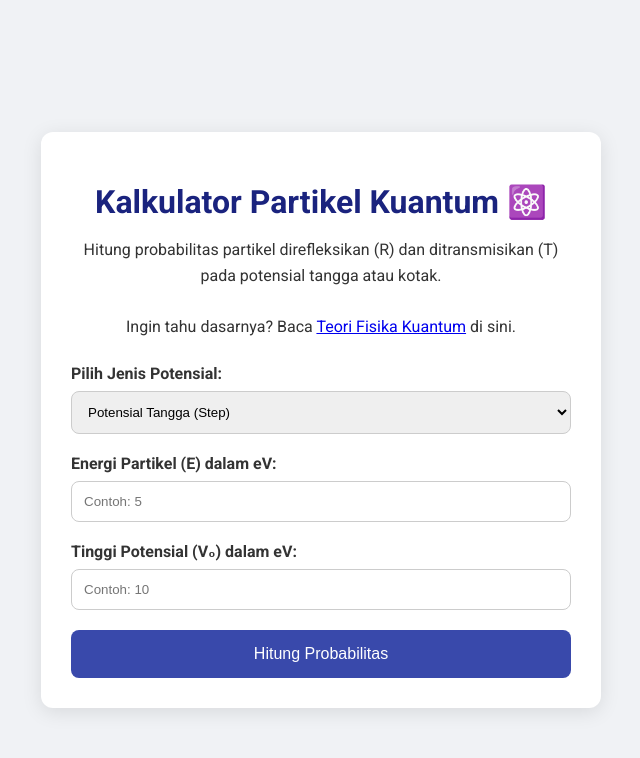
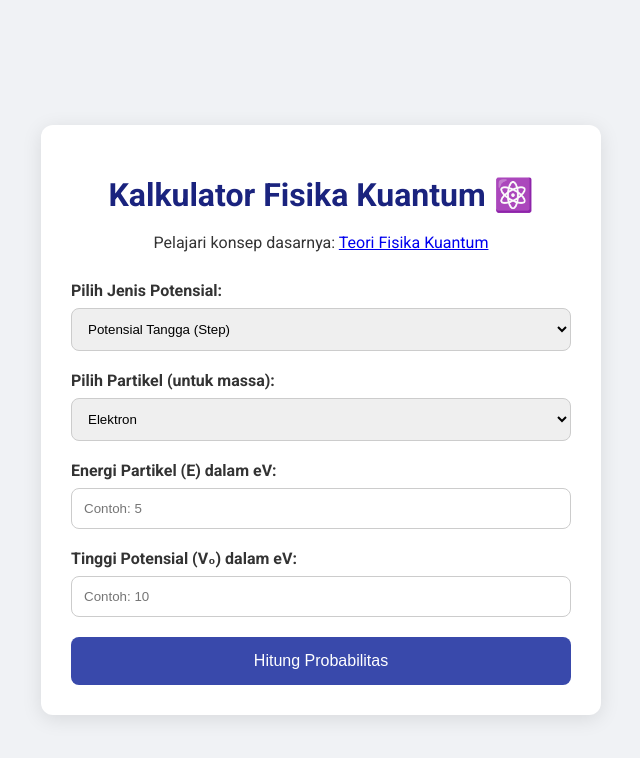
Before and after one commit to Banar-boop/Kalkulator-Kuantum, a plain HTML site: page index.html in a window 1280 px wide. Shown: the whole page, without its empty margins (319-959 px from the left). Drawn offline with Linux system fonts and the light colour scheme.

Commit message:
Update HTML structure and labels for clarity

```diff
--- a/index.html
+++ b/index.html
@@ -8,9 +8,10 @@
 </head>
 <body>
     <div class="container">
-        <h1>Kalkulator Partikel Kuantum ⚛️</h1>
-        <p>Hitung probabilitas partikel direfleksikan (R) dan ditransmisikan (T) pada potensial tangga atau kotak.</p>
-        <p class="teori-link">Ingin tahu dasarnya? Baca <a href="teori.html">Teori Fisika Kuantum</a> di sini.</p>
+        <h1>Kalkulator Fisika Kuantum ⚛️</h1>
+
+        <p class="teori-link">Pelajari konsep dasarnya: <a href="teori.html">Teori Fisika Kuantum</a></p>
+
         <form id="calculatorForm">
             <div class="form-group">
                 <label for="potentialType">Pilih Jenis Potensial:</label>
@@ -21,18 +22,28 @@
             </div>
 
             <div class="form-group">
+                <label for="particleMass">Pilih Partikel (untuk massa):</label>
+                <select id="particleMass">
+                    <option value="electron">Elektron</option>
+                    <option value="proton">Proton</option>
+                </select>
+            </div>
+
+            <div class="input-container">
+                <div class="form-group input-E">
                     <label for="energy">Energi Partikel (E) dalam eV:</label>
                     <input type="number" id="energy" step="any" required placeholder="Contoh: 5">
                 </div>
 
-            <div class="form-group">
+                <div class="form-group input-V0">
                     <label for="potentialHeight">Tinggi Potensial (V₀) dalam eV:</label>
                     <input type="number" id="potentialHeight" step="any" required placeholder="Contoh: 10">
                 </div>
 
-            <div class="form-group hidden" id="widthInputContainer">
-                <label for="barrierWidth">Lebar Kotak (L) dalam Å (Angstrom):</label>
+                <div class="form-group hidden input-L" id="widthInputContainer">
+                    <label for="barrierWidth">Lebar Potensial (L) dalam Å (Angstrom):</label>
                     <input type="number" id="barrierWidth" step="any" placeholder="Contoh: 1">
+                </div>
             </div>
 
             <button type="submit">Hitung Probabilitas</button>
@@ -40,13 +51,14 @@
 
         <div id="results" class="hidden">
             <h2>Hasil Perhitungan:</h2>
+            <div id="prob-results">
                 <p><strong>Koefisien Refleksi (R):</strong> <span id="reflectionResult"></span>%</p>
                 <p><strong>Koefisien Transmisi (T):</strong> <span id="transmissionResult"></span>%</p>
+            </div>
             <p id="note" class="note"></p>
         </div>
     </div>
 
     <script src="script.js"></script>
 </body>
-
 </html>
```
Lines whose indentation alone changed are shown as unchanged.
